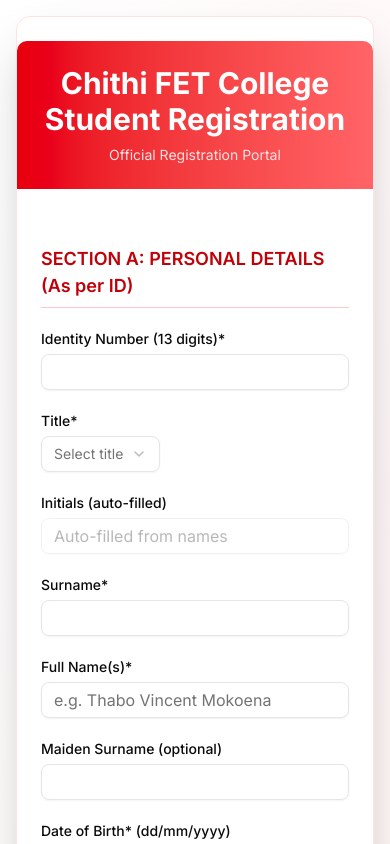
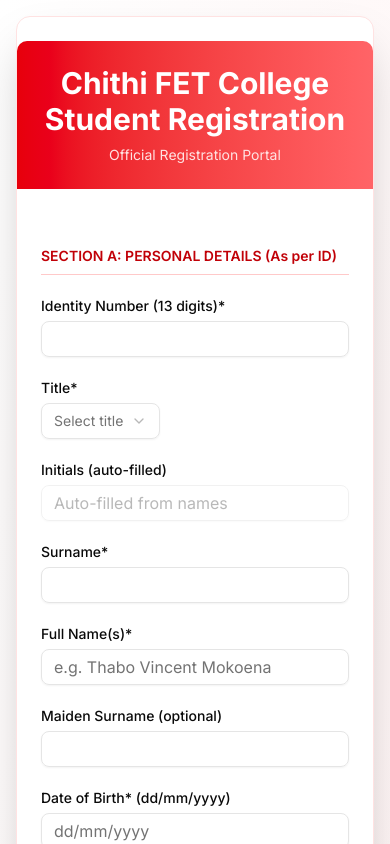
Before and after one commit to chithicollegekroonstad-coder/Chithi-Systems, a Next.js app: page /register in a window 390 px wide. Shown: the top 844 px of the page. Built offline with nearby package versions, Linux system fonts and the light colour scheme.

Commit message:
section update

```diff
--- a/app/(public)/register/components/Section.tsx
+++ b/app/(public)/register/components/Section.tsx
@@ -8,7 +8,7 @@ export function Section({
 }) {
   return (
     <div>
-      <h2 className=" text-[18px] lg:text-xl font-semibold text-red-700 mb-6 border-b border-red-200 pb-2">
+      <h2 className=" text-[14px] lg:text-xl font-semibold text-red-700 mb-6 border-b border-red-200 pb-2">
         {title}
       </h2>
       {children}
```
